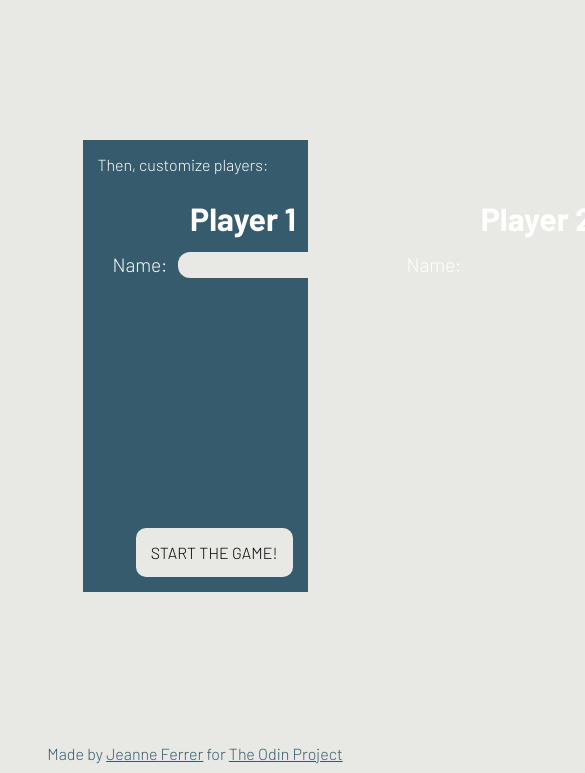
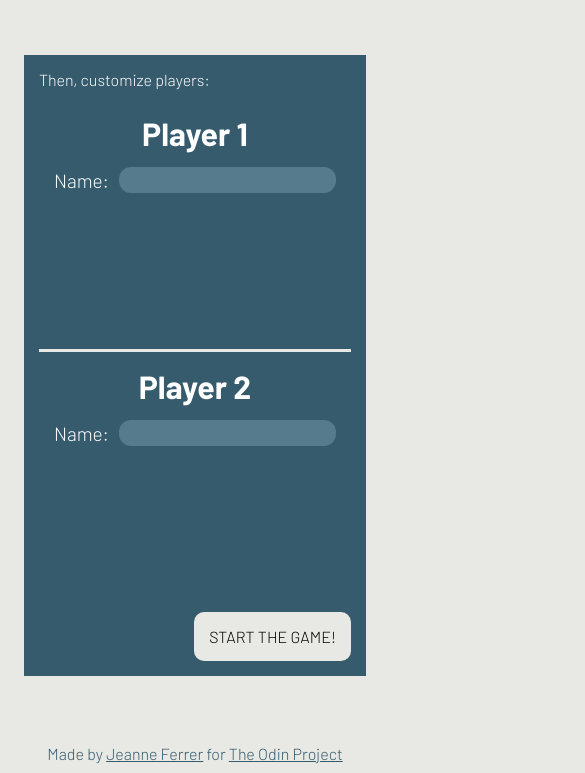
Before and after one commit to adiferrer/odin-tic-tac-toe, a plain HTML site: page index.html in a window 390 px wide. Shown: the part 71-844 px from the top of the page, 585 px wide, since content can reach past the window. Drawn offline with Linux system fonts and the light colour scheme.

Commit message:
Add mobile layout for second window

```diff
--- a/index.html
+++ b/index.html
@@ -25,14 +25,14 @@
                         <h1>Player 1</h1>
                         <div>
                             <label for="playerOne-name">Name:</label>
-                            <input type="text" name="playerOne-name" id="playerOne-name" required/>
+                            <input type="text" name="playerOne-name" id="playerOne-name" autocomplete="off" required/>
                         </div>
                     </fieldset>
                     <fieldset>
                         <h1>Player 2</h1>
                         <div>
                             <label for="playerTwo-name">Name:</label>
-                            <input type="text" name="playerTwo-name" id="playerTwo-name" required/>
+                            <input type="text" name="playerTwo-name" id="playerTwo-name" autocomplete="off" required/>
                         </div>
                     </fieldset>
                 </div>
--- a/script.js
+++ b/script.js
@@ -178,10 +178,15 @@ var DisplayController = (() => {
         const form = document.querySelector("#multiplay-form");
         form.addEventListener("submit", function (event) {
             event.preventDefault();
-
-            secWindow.style.display = 'none';
-            game.style.display = 'inherit';
-            GameController.startGame();
+            if (nameOne.value.toLowerCase() == nameTwo.value.toLowerCase()) {
+                alert('Names should not be the same!');
+            } else if (nameOne.value.length < 2 || nameTwo.value.length < 2) {
+                alert('Please type in a valid name with a minimum of 2 letters.');
+            } else {
+                secWindow.style.display = 'none';
+                game.style.display = 'inherit';
+                GameController.startGame();
+            }
         });
     }
 
--- a/styles.css
+++ b/styles.css
@@ -68,24 +68,29 @@ header > img {
 }
 
 /* Main Body Selectors */
-/* Pre-game window 2 (form) Selectors */
-#pregame-two {
-    width: calc(100vw/2);
-    height: calc(100vh/2);
+ /* Pre-game window 2 (form) Selectors */
+ #pregame-two {
+    width: 80vw;
+    height: 70vh;
+    display: inherit;
     padding: 15px;
     background-color: var(--dark-color);
-
-    display: inherit;
 }
 
 #multiplay-form {
     width: inherit;
     height: inherit;
-    color: var(--white-color);
 
     display: inherit;
     flex-direction: column;
     gap: 10px;
+
+    color: var(--white-color);
+}
+
+#multiplay-form > div:nth-of-type(2) {
+    display: inherit;
+    justify-content: flex-end;
 }
 
 #multiplay-form > #fieldsets {
@@ -98,17 +103,8 @@ header > img {
     display: inherit;
     flex-direction: column;
     gap: 15px;
-
     padding: 15px;
     border: none;
-}
-
-#fieldsets > fieldset:first-of-type {
-    border-right: 3px solid var(--dirty-white);
-}
-
-#fieldsets > fieldset > h1 {
-    text-align: center;
 }
 
 #fieldsets > fieldset > div {
@@ -117,28 +113,32 @@ header > img {
     gap: 10px;
 }
 
+#fieldsets > fieldset > h1 {
+    text-align: center;
+}
+
+#fieldsets > fieldset:first-of-type {
+    border-right: 3px solid var(--dirty-white);
+}
+
 label {
     font-size: 1.2em;
 }
 
 input {
-    font-size: 1em;
     height: 12px;
     padding: 7px;
-    flex: 1;
     border: none;
     border-radius: 12px;
-    background-color: var(--dirty-white);
+    background-color: rgb(85,123,141);
+    color: var(--dirty-white);
+    font-size: 1em;
+    flex: 1;
 }
 
 input:focus {
-    outline: none;
+    outline: 3px solid var(--dirty-white);
     align-items: center;
-}
-
-#multiplay-form > div:nth-of-type(2) {
-    display: inherit;
-    justify-content: flex-end;
 }
 
 button#start {
@@ -237,7 +237,16 @@ a:visited {
 }
 
 /* Media Query for screen width @ 600px */
-@media only screen and (max-width: 600px) {
+@media only screen and (max-width: 700px) {
+    #multiplay-form > #fieldsets {
+        flex-direction: column;
+    }
+
+    #fieldsets > fieldset:first-of-type {
+        border-right: none;
+        border-bottom: 3px solid var(--dirty-white);
+    }
+
     .cells {
         width: calc(100vw/4);
         height: calc(100vw/3);
@@ -248,7 +257,8 @@ a:visited {
         width: 0.6em;
     }
 
-    button#restart:hover {
+    button#new-game:hover,
+    button#refresh:hover {
         color: var(--white-color);
         background-color: var(--dark-color);
     }
```
